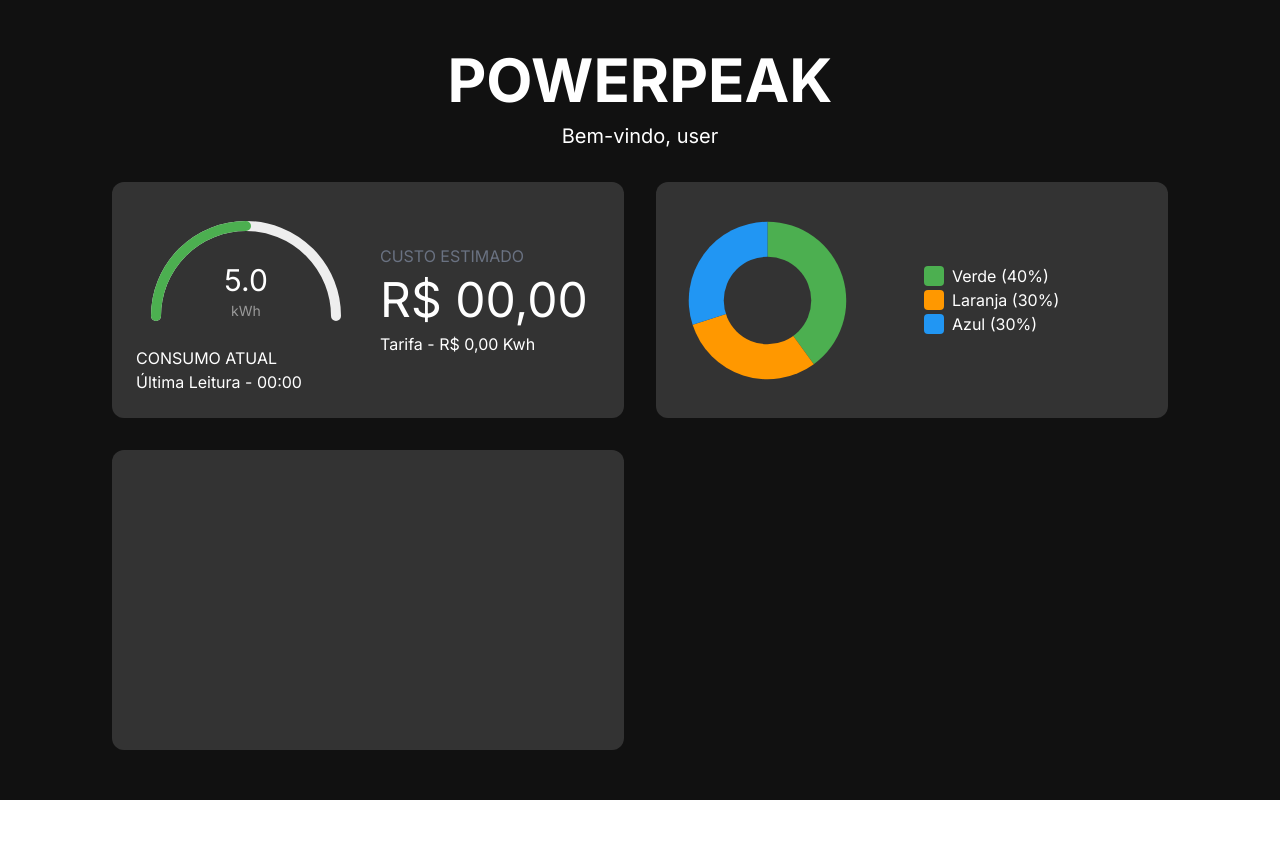
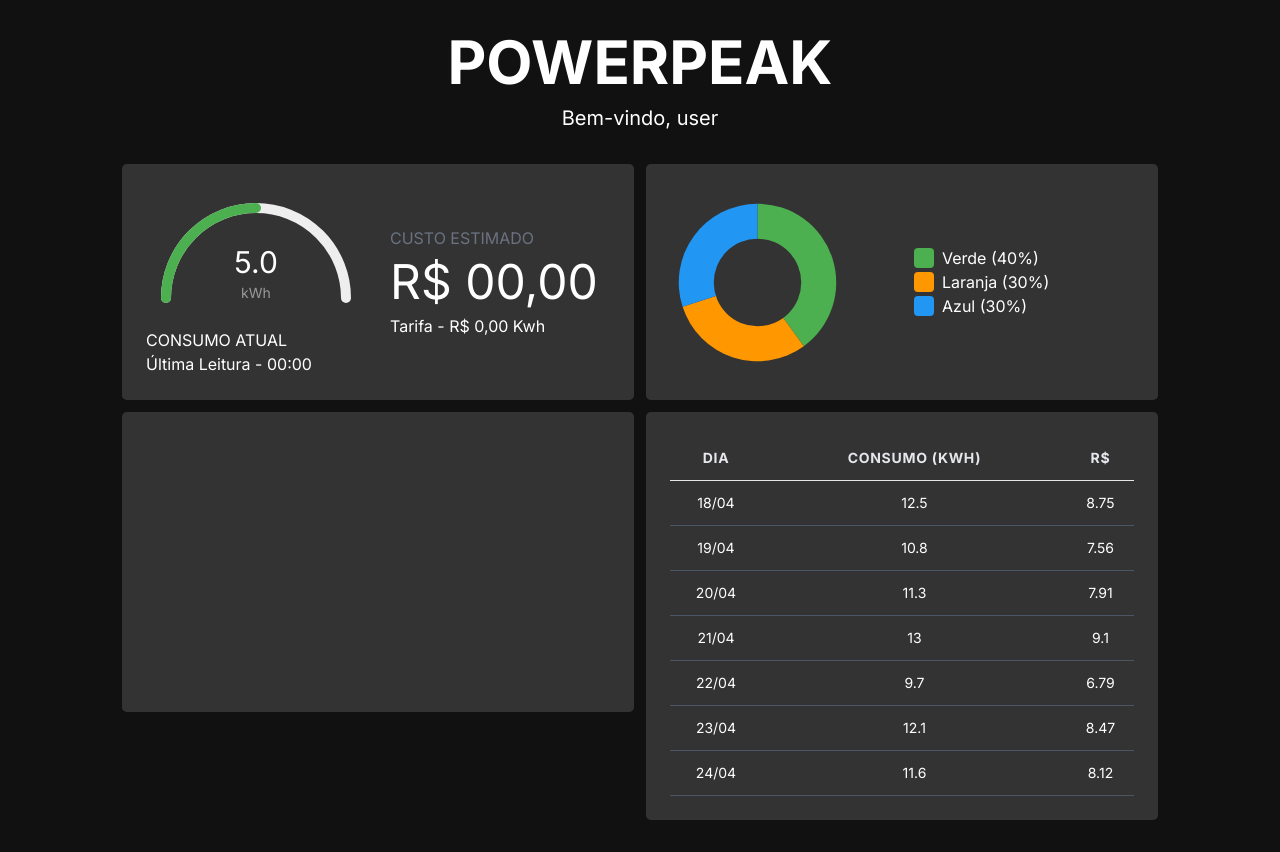
Before and after one commit to KaiqueVA/Energy-Manegemant, an Angular app in the folder Frontend/: page /dashboard in a window 1280 px wide. Before the commit the page ends 800 px from the top, so only its background shows below. Built offline with nearby package versions, Linux system fonts and the light colour scheme.

Commit message:
Feat: Tabela de histórico

```diff
--- a/Frontend/src/app/components/historico/historico.component.html
+++ b/Frontend/src/app/components/historico/historico.component.html
@@ -1 +1,23 @@
-<p>historico works!</p>
+<div class="bg-dashboard-block p-6 text-white h-full">
+  <div class="overflow-x-auto">
+    <table class="min-w-full text-sm text-center">
+      <thead>
+        <tr
+          class="text-gray-200 uppercase tracking-wider border-b border-gray-200"
+        >
+          <th class="py-3">Dia</th>
+          <th class="py-3">Consumo (kWh)</th>
+          <th class="py-3">R$</th>
+        </tr>
+      </thead>
+      <tbody>
+        <tr *ngFor="let dia of dadosConsumo" class="border-b border-gray-600">
+          <td class="py-3">{{dia.dia}}</td>
+          <td class="py-3">{{dia.consumo}}</td>
+          <td class="py-3">{{dia.valor}}</td>
+        </tr>
+
+      </tbody>
+    </table>
+  </div>
+</div>
--- a/Frontend/src/app/components/historico/historico.component.ts
+++ b/Frontend/src/app/components/historico/historico.component.ts
@@ -1,11 +1,20 @@
+import { NgForOf } from '@angular/common';
 import { Component } from '@angular/core';
 
 @Component({
   selector: 'app-historico',
-  imports: [],
+  imports: [NgForOf],
   templateUrl: './historico.component.html',
   styleUrl: './historico.component.scss'
 })
 export class HistoricoComponent {
-
+  dadosConsumo: any[] = [
+    { dia: '18/04', consumo: 12.5, valor: 8.75 },
+    { dia: '19/04', consumo: 10.8, valor: 7.56 },
+    { dia: '20/04', consumo: 11.3, valor: 7.91 },
+    { dia: '21/04', consumo: 13.0, valor: 9.10 },
+    { dia: '22/04', consumo: 9.7, valor: 6.79 },
+    { dia: '23/04', consumo: 12.1, valor: 8.47 },
+    { dia: '24/04', consumo: 11.6, valor: 8.12 },
+  ];
 }
--- a/Frontend/src/app/pages/dashboard/dashboard.component.html
+++ b/Frontend/src/app/pages/dashboard/dashboard.component.html
@@ -3,7 +3,7 @@
         <h1 class="uppercase text-6xl font-bold mb-3">PowerPeak</h1>
         <h3 class="text-xl">Bem-vindo, user</h3>
     </div>
-    <div class="grid lg:grid-cols-2 gap-8">
+    <div class="grid lg:grid-cols-2 gap-3">
         <div class="w-full">
             <app-visao-geral></app-visao-geral>
         </div>
@@ -13,5 +13,8 @@
         <div>
             <app-line-chart></app-line-chart>
         </div>
+        <div>
+            <app-historico></app-historico>
+        </div>
     </div>
 </main>
--- a/Frontend/src/app/pages/dashboard/dashboard.component.ts
+++ b/Frontend/src/app/pages/dashboard/dashboard.component.ts
@@ -2,10 +2,11 @@ import { Component } from '@angular/core';
 import { VisaoGeralComponent } from '../../components/visao-geral/visao-geral.component';
 import { GraficoDonutComponent } from '../../components/grafico-donut/grafico-donut.component';
 import { LineChartComponent } from '../../components/line-chart/line-chart.component';
+import { HistoricoComponent } from '../../components/historico/historico.component';
 
 @Component({
   selector: 'app-dashboard',
-  imports: [VisaoGeralComponent, GraficoDonutComponent, LineChartComponent],
+  imports: [VisaoGeralComponent, GraficoDonutComponent, LineChartComponent, HistoricoComponent],
   templateUrl: './dashboard.component.html',
   styleUrl: './dashboard.component.scss'
 })
--- a/Frontend/src/styles.scss
+++ b/Frontend/src/styles.scss
@@ -22,5 +22,5 @@
 }
 .bg-dashboard-block{
   background: #333;
-  border-radius: 0.75em;
+  border-radius: 0.3em;
 }
```
